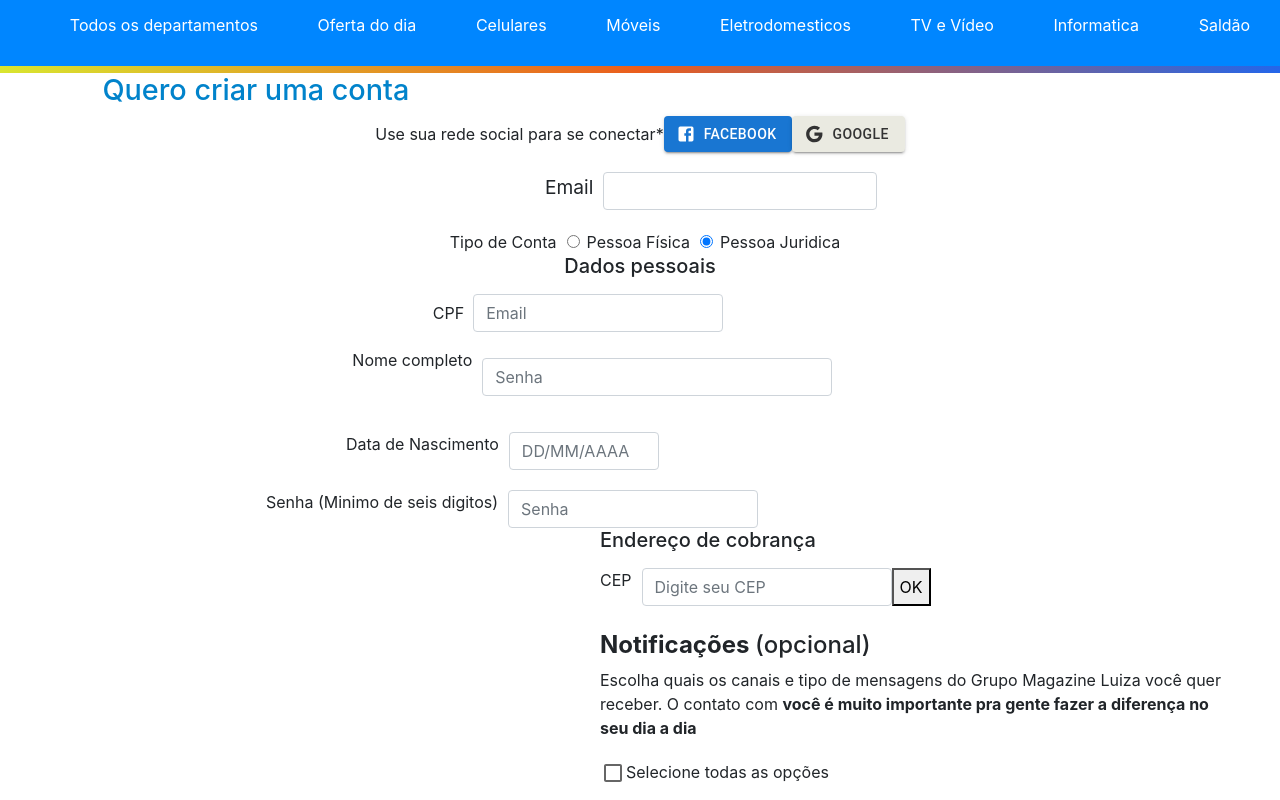
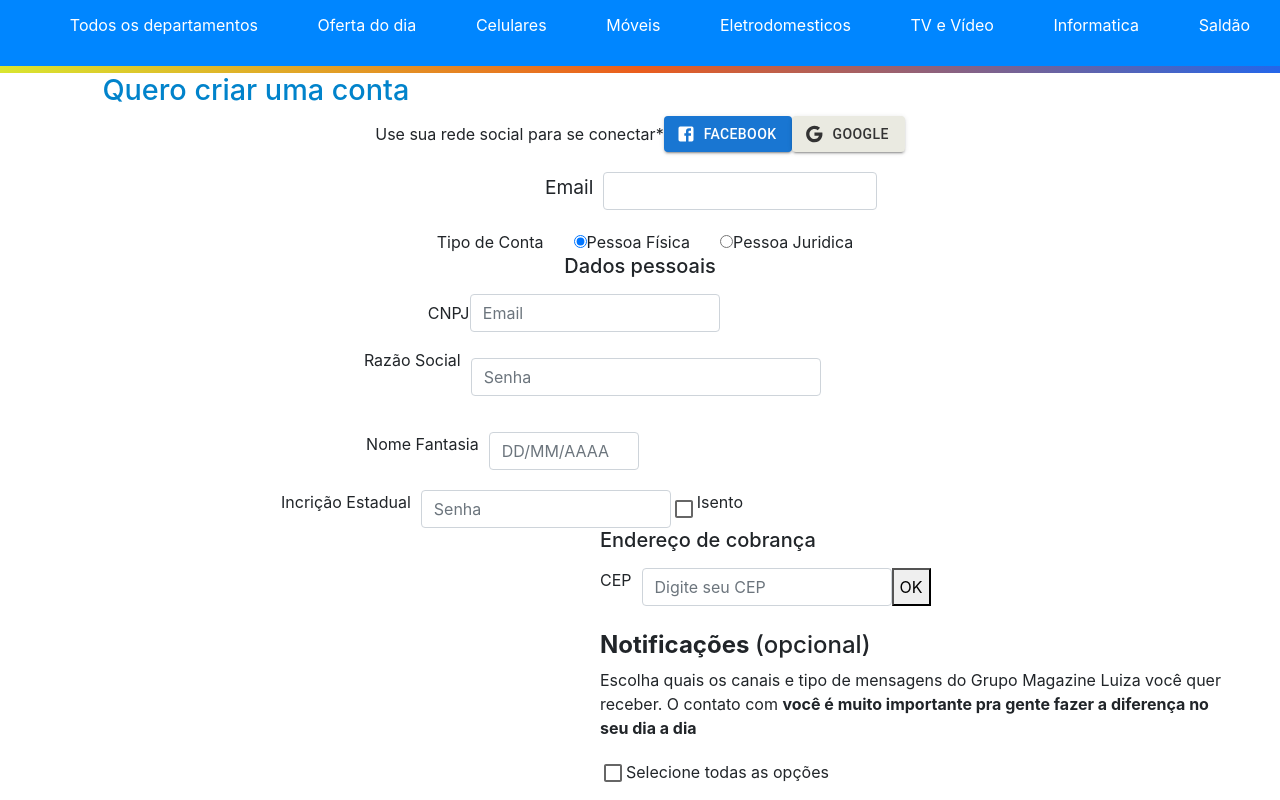
Before and after one commit to math3us2021/desafio_magalu, a React (Create React App) app: page / in a window 1280 px wide. Both pictures are taken after a click on the radio button 706 px from the left and 241 px from the top of the page. Shown: the top 800 px of the page. Built offline with nearby package versions, Linux system fonts and the light colour scheme.

Commit message:
22/07/2022

```diff
--- a/src/components/Endereco.jsx
+++ b/src/components/Endereco.jsx
@@ -1,7 +1,9 @@
 import React from "react";
 import { Cep, Endereco } from "./styles";
 
+
 export default () => {
+    // const [cep, setCep] = useState("");
 
     return(
         <div>
--- /dev/null
+++ b/src/components/PessoaJuridica.jsx
@@ -0,0 +1,33 @@
+import React from "react";
+import { Dados, Nome, DataNasc, Senha, Cpf } from "./styles";
+import Checkbox from '@mui/material/Checkbox';
+
+
+export default () => {
+
+    return (
+        <Dados>
+            <label><strong><h5>Dados pessoais</h5></strong></label>
+            <Cpf className="form-group row">
+                <label className="col-sm-2 col-form-label">CNPJ</label>
+                <input type="email" className="form-control" id="inputEmail3" placeholder="Email"></input>
+            </Cpf>
+            <Nome className="form-group row">
+                <label>Razão Social</label>
+                <input type="password" className="form-control" id="inputPassword3" placeholder="Senha"></input>
+            </Nome>
+            <DataNasc>
+                <label >Nome Fantasia</label>
+                <input className="form-control" placeholder="DD/MM/AAAA"></input>
+            </DataNasc>
+            <Senha>
+                <label className="FormGroup-label " >Incrição Estadual</label>
+                <input className="form-control" placeholder="Senha" ></input>
+                <div>
+                <Checkbox sx={{ m: -1 }}/>
+                    <span >Isento</span>
+                </div>
+            </Senha>
+        </Dados >
+    )
+}
--- a/src/components/TipoConta.jsx
+++ b/src/components/TipoConta.jsx
@@ -1,16 +1,45 @@
-import React from "react";
-import {TipoConta} from "./styles";
+import React, { useState } from "react";
+import PessoaFisica from "./PessoaFisica";
+import PessoaJuridica from "./PessoaJuridica";
+import { TipoConta } from "./styles";
 
 export default () => {
+    const [checked, setChecked] = useState("PF");
+
+
+    function PessoaFis() {
 
         return (
+            <PessoaFisica />
+        )
+    }
+
+
+
+
+    function PessoaJurid() {
+        return (
+            <PessoaJuridica />
+
+        )
+
+    }
+
+
+
+    console.log(checked)
+
+
+    return (
+        <div>
             <TipoConta>
                 <div>
                     <span>Tipo de Conta</span>
                 </div>
 
                 <div class="form-check">
-                <input class="form-check-input" type="radio" name="exampleRadios" id="exampleRadios1" value="opcao1" checked></input>
+                    <input  type="radio" name="exampleRadios" id="exampleRadios1"
+                        value={checked} onClick={(e) => setChecked("PF")} checked></input>
                     <label class="form-check-label" for="exampleRadios1">
                         Pessoa Física
                     </label>
@@ -18,12 +47,14 @@ export default () => {
 
 
                 <div class="form-check">
-                <input class="form-check-input" type="radio" name="exampleRadios" id="exampleRadios1" value="opcao1" checked></input>
+                    <input  type="radio" name="exampleRadios" id="exampleRadios2"
+                        value={checked} onClick={(e) => setChecked("PJ")} ></input>
                     <label class="form-check-label" for="exampleRadios1">
                         Pessoa Juridica
                     </label>
                 </div>
-
             </TipoConta>
+            {checked === "PF" ? PessoaFis() : PessoaJurid()}
+        </div>
     )
 }
--- a/src/pages/home.js
+++ b/src/pages/home.js
@@ -5,7 +5,7 @@ import GoogleIcon from '@mui/icons-material/Google';
 import Button from '@mui/material/Button';
 import { Title, RedesSociais, Google, Email } from "./styles";
 import TipoConta from "../components/TipoConta";
-import DadosPessoais from "../components/DadosPessoais";
+import DadosPessoais from "../components/PessoaFisica";
 import Endereco from "../components/Endereco";
 import Notificacoes from "../components/Notificacoes";
 import MagaluPlay from "../components/MagaluPlay";
@@ -39,7 +39,7 @@ export default function Home() {
                 </div>
             </Email>
             <TipoConta/>
-            <DadosPessoais/>
+
             <Endereco/>
             <Notificacoes/>
             <MagaluPlay/>
```
Also changed, not shown: src/components/PessoaFisica.jsx (renamed from src/components/DadosPessoais.jsx). Lines whose indentation alone changed are shown as unchanged.
